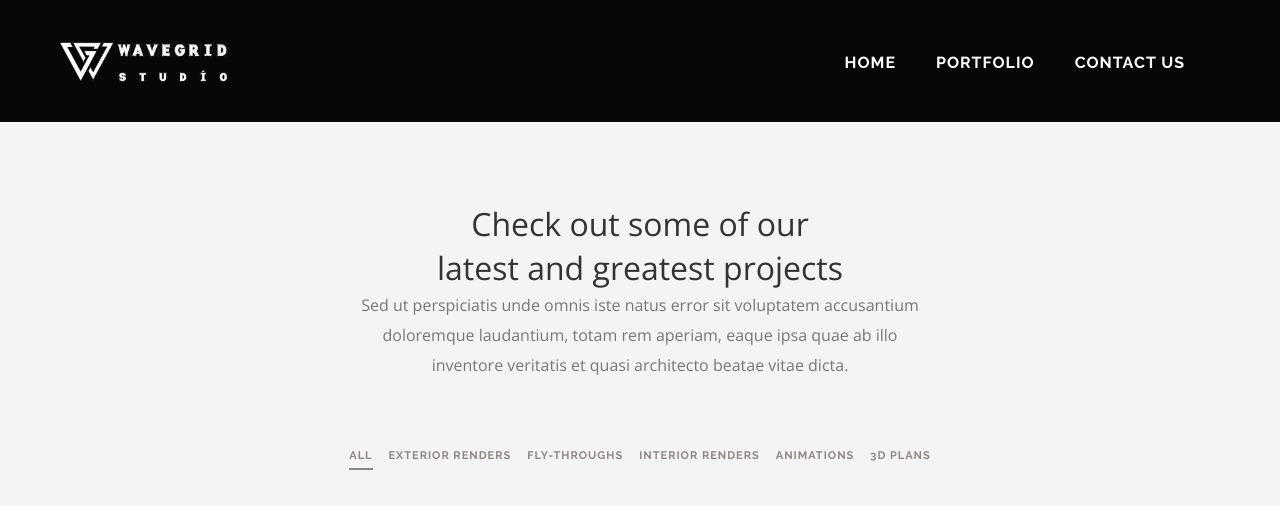
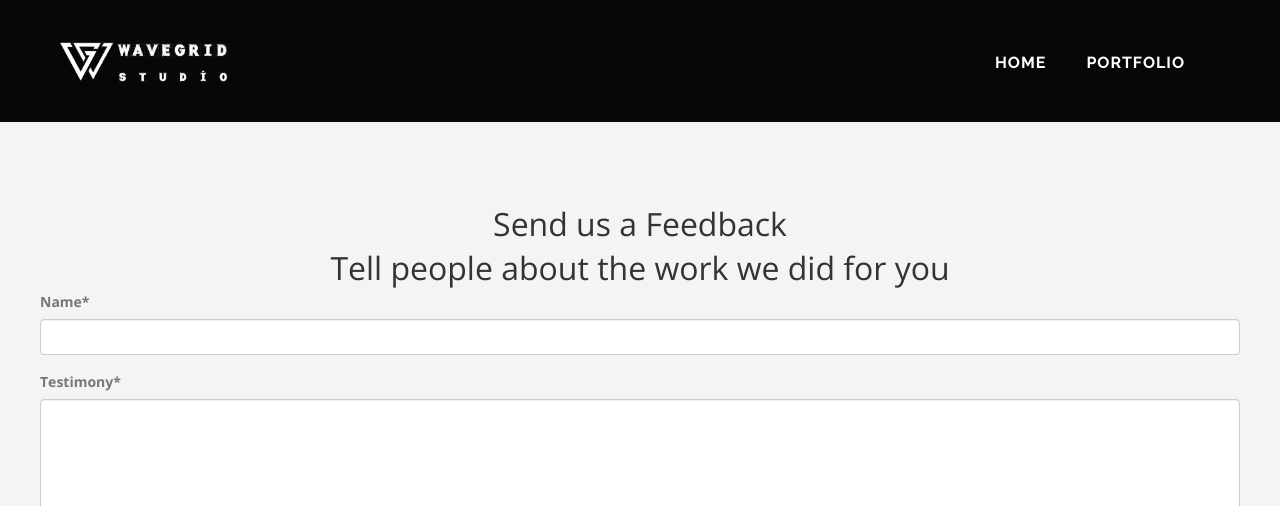
Before and after one commit to Madaraka02/wavestudio, a Django app: template templates/feedback.html in a window 1280 px wide. Shown: the top 506 px of the page. Run offline with Django 4.2, Linux system fonts and the light colour scheme; the template is opened without the code that fills it: values that come from a table or form of the project are taken from there, others are empty; parts of the project's set-up code (start-up, migrations or seed data) failed here and were passed over; some libraries are stand-ins or nearby versions.

Commit message:
added feedback

```diff
--- a/archs/urls.py
+++ b/archs/urls.py
@@ -7,4 +7,5 @@ urlpatterns = [
     path('projects/', projects, name="projects"),
     path('projects/<int:id>/', projectDeails, name="project"),
     path('contact-us/', contact, name="contact"),
+    path('feedback/', feedback, name="feedback"),
 ]
--- a/templates/feedback.html
+++ b/templates/feedback.html
@@ -1,4 +1,5 @@
 {% load static %}
+{% load crispy_forms_tags %}
 <!DOCTYPE html>
 <!--[if lt IE 7]>      <html class="no-js lt-ie9 lt-ie8 lt-ie7"> <![endif]-->
 <!--[if IE 7]>         <html class="no-js lt-ie9 lt-ie8"> <![endif]-->
@@ -7,7 +8,7 @@
 <html class="no-js"> <!--<![endif]-->
     <head>
         <meta charset="utf-8">
-        <title>Wavegrid Studio| Portfolio</title>
+        <title>Wavegrid Studio| Feedback</title>
 		<meta name="description" content="">
         <meta name="viewport" content="width=device-width, initial-scale=1">
         <meta http-equiv="X-UA-Compatible" content="IE=edge">
@@ -48,7 +49,6 @@
 								<a></a>
 								<li><a href="{% url 'home' %}" target="_self">Home</a></li>
 								<li><a href="{% url 'projects' %}" target="_self">Portfolio</a></li>
-								<li><a href="{% url 'contact' %}" target="_self">Contact us</a></li>
 
 							</ul>
 
@@ -84,115 +84,59 @@
 		</div>
 
 		<div class="main-container">
-		<section class="no-pad-bottom projects-gallery">
+
+
+			<section class="contact-thirds">
 				<div class="container">
 					<div class="row">
-						<div class="col-md-6 col-md-offset-3 col-sm-8 col-sm-offset-2 text-center">
-							<h1>Check out some of our<br>latest and greatest projects</h1>
-							<p class="lead">
-								Sed ut perspiciatis unde omnis iste natus error sit voluptatem accusantium doloremque laudantium, totam rem aperiam, eaque ipsa quae ab illo inventore veritatis et quasi architecto beatae vitae dicta.
-							</p>
+							<div class="col-sm-12 text-center">
+								<h1>Send us a Feedback<br>
+								Tell people about the work we did for you
+								</h1>
 							</div>
 					</div>
 
+					<div class="row">
+
+
+						<div class="col">
+							<div class="form-wrapper clearfix">
+								<form action="" method="post" enctype="multipart/form-data">
+									{% csrf_token %}
+									<div class="inputs-wrapper">
+										{{ form|crispy }}
 									</div>
+									<input type="submit" class="form-control submit-btn" value="Send Message">
 
-				<div class="projects-wrapper clearfix">
-					<div class="container">
-						<div class="row">
-							<ul class="filters">
-								<li data-filter="*" class="active"><span>All</span></li>
-								<li data-filter=".branding"><span>Exterior renders</span></li>
-								<li data-filter=".development"><span>Fly-throughs</span></li>
-								<li data-filter=".print"><span>Interior renders</span></li>
-								<li data-filter=".anime"><span>Animations</span></li>
-								<li data-filter=".3d"><span>3D PLANS</span></li>
-							</ul>
+
+								  <!-- <div class="col-lg-6 col-12">
+									<input type="text" class="form-control" name="name" placeholder="Your Name" id="name">
 								  </div>
+								  <div class="col-lg-6 col-12">
+									<input type="email" class="form-control" name="email" placeholder="Email" id="email">
 								  </div>
+								  <div class="col-12">
+									<textarea name="message" rows="6" class="form-control" id="message" placeholder="Message"></textarea>
+								  </div> -->
 
-					<div class="container">
-						<div class="projects-container column-projects">
+								  <!-- <div class="ml-lg-auto col-lg-5 col-12">
+									<input type="submit" class="form-control submit-btn" value="Send Message">
+								  </div> -->
+							  </form>
+								<!-- <form  method="post" enctype="multipart/form-data" class="form-contact email-form">
 
-							<div class="col-md-4 col-sm-6 project anime image-holder">
-								<div class="background-image-holder">
-									<img class="background-image" alt="Background Image" src="{% static 'img/project1.jpg' %}">
+									<div class="inputs-wrapper form-group">
+
+
 										</div>
-								<div class="hover-state">
-									<div class="align-vertical">
-										<h3 class="text-white"><strong>Lorem</strong> Ipsum</h3>
-										<a href="#" class="btn btn-primary btn-white">See Project</a>
+										<div class="form-actions">
+											<input type="submit" class="send-form" value="Send Message">
+											</div>
+								</form> -->
 							</div>
 						</div>
 					</div>
-
-							<div class="col-md-4 col-sm-6 project branding image-holder">
-								<div class="background-image-holder">
-									<img class="background-image" alt="Background Image" src="{% static 'img/project2.jpg' %}">
 				</div>
-								<div class="hover-state">
-									<div class="align-vertical">
-										<h3 class="text-white"><strong>Lorem</strong> Ipsum</h3>
-										<a href="#" class="btn btn-primary btn-white">See Project</a>
-									</div>
-								</div>
-							</div>
-
-							<div class="col-md-4 col-sm-6 project print image-holder">
-								<div class="background-image-holder">
-									<img class="background-image" alt="Background Image" src="{% static 'img/project3.jpg' %}">
-								</div>
-								<div class="hover-state">
-									<div class="align-vertical">
-										<h3 class="text-white"><strong>Lorem</strong> Ipsum</h3>
-										<a href="#" class="btn btn-primary btn-white">See Project</a>
-									</div>
-								</div>
-							</div>
-
-							<div class="col-md-4 col-sm-6 project print image-holder">
-								<div class="background-image-holder">
-									<img class="background-image" alt="Background Image" src="{% static 'img/project4.jpg' %}">
-								</div>
-								<div class="hover-state">
-									<div class="align-vertical">
-										<h3 class="text-white"><strong>Lorem</strong> Ipsum</h3>
-										<a href="#" class="btn btn-primary btn-white">See Project</a>
-									</div>
-								</div>
-							</div>
-
-							<div class="col-md-4 col-sm-6 project branding image-holder">
-								<div class="background-image-holder">
-									<img class="background-image" alt="Background Image" src="{% static 'img/project5.jpg' %}">
-								</div>
-								<div class="hover-state">
-									<div class="align-vertical">
-										<h3 class="text-white"><strong>Lorem</strong> Ipsum</h3>
-										<a href="#" class="btn btn-primary btn-white">See Project</a>
-									</div>
-								</div>
-							</div>
-
-							<div class="col-md-4 col-sm-6 project development image-holder">
-								<div class="background-image-holder">
-									<img class="background-image" alt="Background Image" src="{% static 'img/project6.jpg' %}">
-								</div>
-								<div class="hover-state">
-									<div class="align-vertical">
-										<h3 class="text-white"><strong>Lorem</strong> Ipsum</h3>
-										<a href="#" class="btn btn-primary btn-white">See Project</a>
-									</div>
-								</div>
-							</div>
-
-
-
-						</div>
-					</div>
-
-				</div>
-
 			</section>
 		</div>
 
```
Also changed, not shown: archs/views.py (+14 -0 lines). Lines whose indentation alone changed are shown as unchanged.
